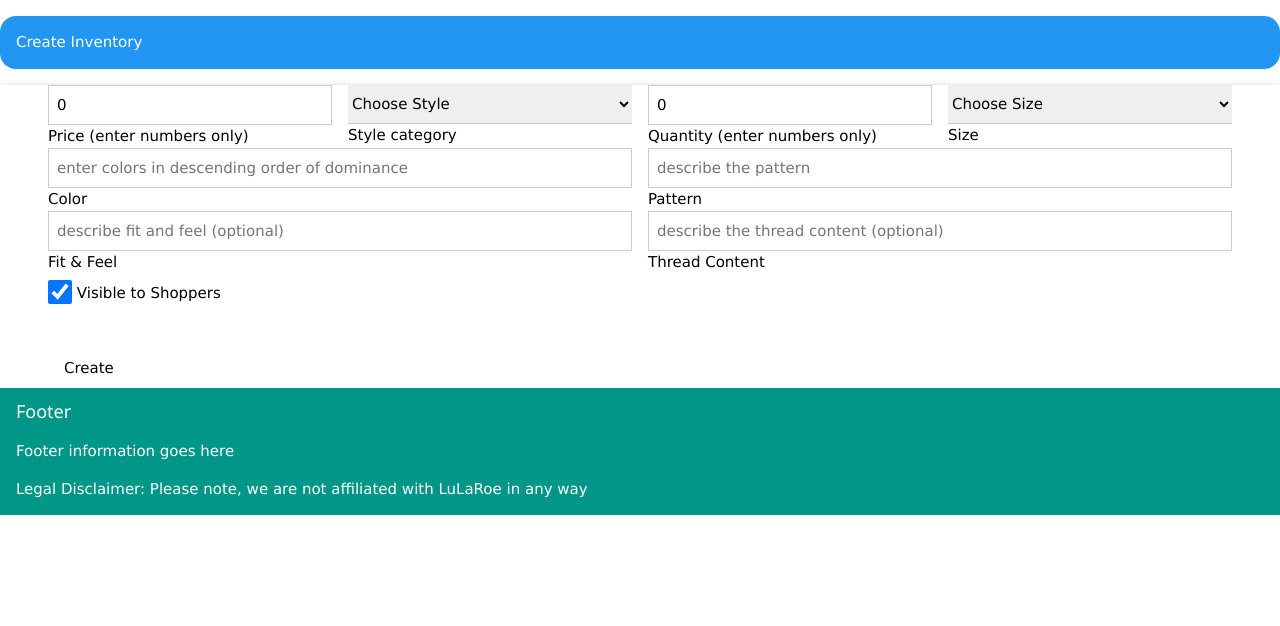
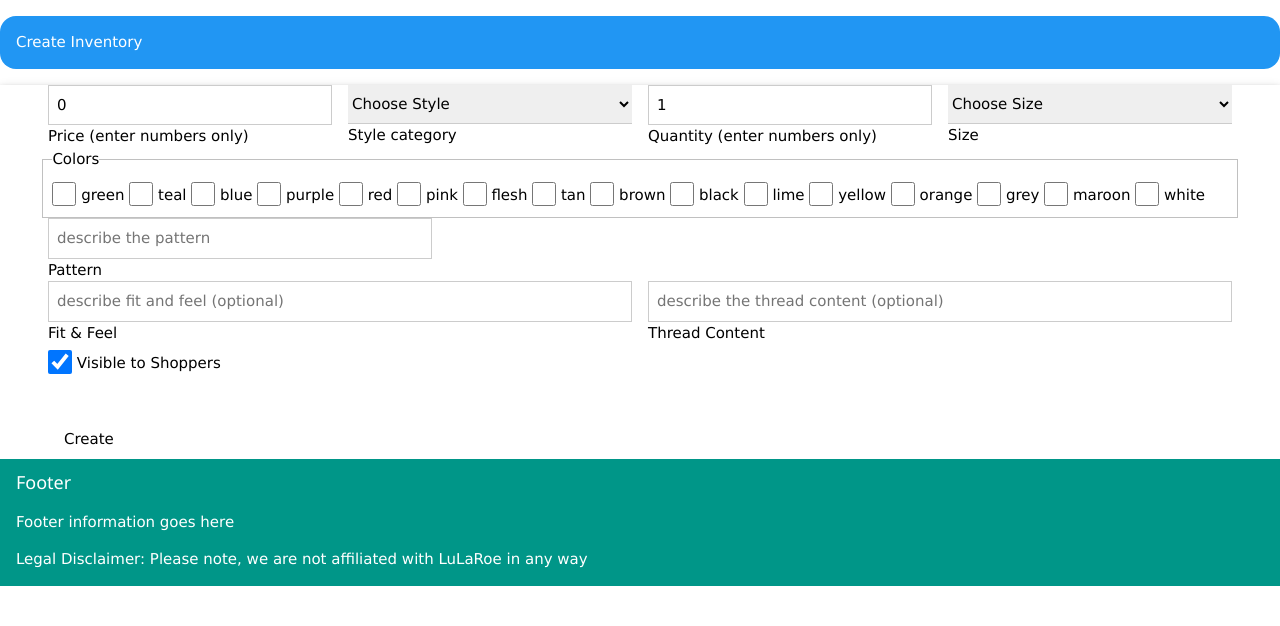
Before and after one commit to McFlip/lulashop, a PHP site: page /lulashop/createinventory.php in a window 1280 px wide. Shown: the part 174-800 px from the top of the page. Run offline with PHP 8.4, Linux system fonts and the light colour scheme.

Commit message:
added colors

```diff
--- a/createinventory.php
+++ b/createinventory.php
@@ -66,7 +66,7 @@ session_start();
 				<label class="w3-label w3-validate">Style category</label><?php echo $categoryErr;?>
 			</div>
 			<div class="w3-quarter">
-				<input class="w3-input w3-border" type="number" name="quantity" min="0" value="0" required>
+				<input class="w3-input w3-border" type="number" name="quantity" min="1" value="1" required>
 				<label class="w3-label w3-validate">Quantity (enter numbers only)</label><span class="error"><?php echo $quantityErr;?></span>
 			</div>
 			<div class="w3-quarter">
@@ -94,11 +94,153 @@ session_start();
 			</div>
 		</div>
 		<div class="w3-row-padding">
-			<div class="w3-half">
-				<input class="w3-input w3-border" type="text" name="color" placeholder="enter colors in descending order of dominance" required>
-				<label class="w3-label w3-validate">Color</label><?php echo $colorErr;?>
-			</div>
-			<div class="w3-half">
+					<div class="w3-rest"><fieldset><legend>Colors<?php echo $colorErr ?></legend>
+				<input class="w3-check" type="checkbox" name="green" value="green"
+				<?php
+				if ($_SERVER["REQUEST_METHOD"] == "POST") {
+				  if (isset($_POST['green'])) {
+				    echo "checked";
+				  }
+				}
+				?>>
+				<label class="w3-label">green</label>
+				<input class="w3-check" type="checkbox" name="teal" value="teal"
+				<?php
+				if ($_SERVER["REQUEST_METHOD"] == "POST") {
+				  if (isset($_POST['teal'])) {
+				    echo "checked";
+				  }
+				}
+				?>>
+				<label class="w3-label">teal</label>
+				<input class="w3-check" type="checkbox" name="blue" value="blue"
+				<?php
+				if ($_SERVER["REQUEST_METHOD"] == "POST") {
+				  if (isset($_POST['blue'])) {
+				    echo "checked";
+				  }
+				}
+				?>>
+				<label class="w3-label">blue</label>
+				<input class="w3-check" type="checkbox" name="purple" value="purple"
+				<?php
+				if ($_SERVER["REQUEST_METHOD"] == "POST") {
+				  if (isset($_POST['purple'])) {
+				    echo "checked";
+				  }
+				}
+				?>>
+				<label class="w3-label">purple</label>
+				<input class="w3-check" type="checkbox" name="red" value="red"
+				<?php
+				if ($_SERVER["REQUEST_METHOD"] == "POST") {
+				  if (isset($_POST['red'])) {
+				    echo "checked";
+				  }
+				}
+				?>>
+				<label class="w3-label">red</label>
+				<input class="w3-check" type="checkbox" name="pink" value="pink"
+				<?php
+				if ($_SERVER["REQUEST_METHOD"] == "POST") {
+				  if (isset($_POST['pink'])) {
+				    echo "checked";
+				  }
+				}
+				?>>
+				<label class="w3-label">pink</label>
+				<input class="w3-check" type="checkbox" name="flesh" value="flesh"
+				<?php
+				if ($_SERVER["REQUEST_METHOD"] == "POST") {
+				  if (isset($_POST['flesh'])) {
+				    echo "checked";
+				  }
+				}
+				?>>
+				<label class="w3-label">flesh</label>
+				<input class="w3-check" type="checkbox" name="tan" value="tan"
+				<?php
+				if ($_SERVER["REQUEST_METHOD"] == "POST") {
+				  if (isset($_POST['tan'])) {
+				    echo "checked";
+				  }
+				}
+				?>>
+				<label class="w3-label">tan</label>
+				<input class="w3-check" type="checkbox" name="brown" value="brown"
+				<?php
+				if ($_SERVER["REQUEST_METHOD"] == "POST") {
+				  if (isset($_POST['brown'])) {
+				    echo "checked";
+				  }
+				}
+				?>>
+				<label class="w3-label">brown</label>
+				<input class="w3-check" type="checkbox" name="black" value="black"
+				<?php
+				if ($_SERVER["REQUEST_METHOD"] == "POST") {
+				  if (isset($_POST['black'])) {
+				    echo "checked";
+				  }
+				}
+				?>>
+				<label class="w3-label">black</label>
+				<input class="w3-check" type="checkbox" name="lime" value="lime"
+				<?php
+				if ($_SERVER["REQUEST_METHOD"] == "POST") {
+				  if (isset($_POST['lime'])) {
+				    echo "checked";
+				  }
+				}
+				?>>
+				<label class="w3-label">lime</label>
+				<input class="w3-check" type="checkbox" name="yellow" value="yellow"
+				<?php
+				if ($_SERVER["REQUEST_METHOD"] == "POST") {
+				  if (isset($_POST['yellow'])) {
+				    echo "checked";
+				  }
+				}
+				?>>
+				<label class="w3-label">yellow</label>
+				<input class="w3-check" type="checkbox" name="orange" value="orange"
+				<?php
+				if ($_SERVER["REQUEST_METHOD"] == "POST") {
+				  if (isset($_POST['orange'])) {
+				    echo "checked";
+				  }
+				}
+				?>>
+				<label class="w3-label">orange</label>
+				<input class="w3-check" type="checkbox" name="grey" value="grey"
+				<?php
+				if ($_SERVER["REQUEST_METHOD"] == "POST") {
+				  if (isset($_POST['grey'])) {
+				    echo "checked";
+				  }
+				}
+				?>>
+				<label class="w3-label">grey</label>
+				<input class="w3-check" type="checkbox" name="maroon" value="maroon"
+				<?php
+				if ($_SERVER["REQUEST_METHOD"] == "POST") {
+				  if (isset($_POST['maroon'])) {
+				    echo "checked";
+				  }
+				}
+				?>>
+				<label class="w3-label">maroon</label>
+				<input class="w3-check" type="checkbox" name="white" value="white"
+				<?php
+				if ($_SERVER["REQUEST_METHOD"] == "POST") {
+				  if (isset($_POST['white'])) {
+				    echo "checked";
+				  }
+				}
+				?>>
+				<label class="w3-label">white</label>
+			</fieldset></div>
+			<div class="w3-third">
 				<input class="w3-input w3-border" type="text" name="pattern" placeholder="describe the pattern" required>
 				<label class="w3-label w3-validate">Pattern</label><?php echo $patternErr;?>
 			</div>
```
Also changed, not shown: 1 other file.
